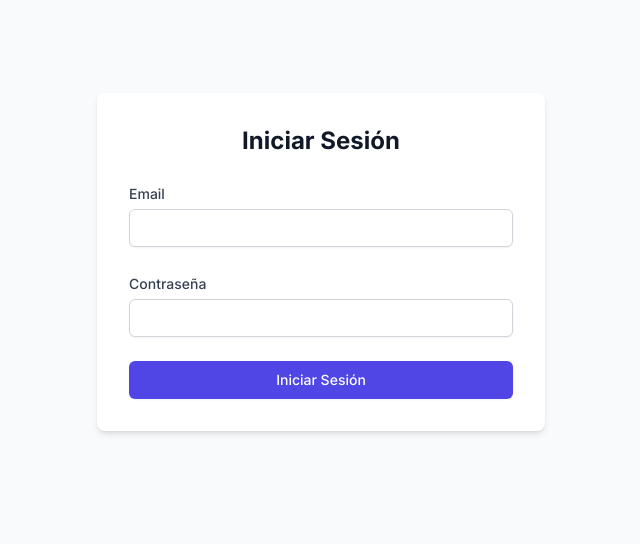
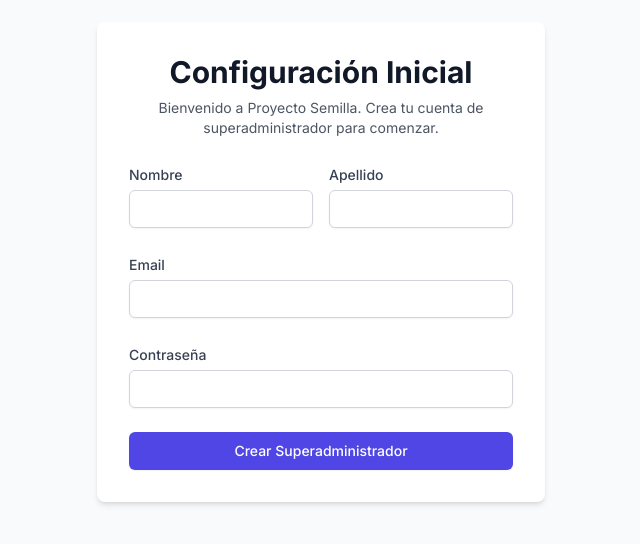
Before and after one commit to untalcamilomedina/proyecto-semilla, a Next.js app in the folder frontend/: page / in a window 1280 px wide. Shown: the part 138-682 px from the top of the page, without its empty margins (319-959 px from the left). Built offline with nearby package versions, Linux system fonts and the light colour scheme; no server answers.

Commit message:
feat(setup): Implement dynamic superadmin creation from frontend - remove hardcoded admin data

```diff
--- a/frontend/src/app/page.tsx
+++ b/frontend/src/app/page.tsx
@@ -3,12 +3,17 @@
 import { useState, useEffect } from 'react';
 import { useRouter } from 'next/navigation';
 import { useAuthStore } from '@/stores/auth-store';
+import { apiClient } from '@/lib/api-client';
 
-export default function LoginPage() {
+export default function HomePage() {
   const router = useRouter();
-  const { login, isAuthenticated, isLoading, error, clearError } = useAuthStore();
+  const { login, register, isAuthenticated, isLoading, error, clearError } = useAuthStore();
   const [email, setEmail] = useState('');
   const [password, setPassword] = useState('');
+  const [firstName, setFirstName] = useState('');
+  const [lastName, setLastName] = useState('');
+  const [needsSetup, setNeedsSetup] = useState<boolean | null>(null);
+  const [setupLoading, setSetupLoading] = useState(true);
 
   useEffect(() => {
     if (isAuthenticated) {
@@ -17,13 +22,31 @@ export default function LoginPage() {
   }, [isAuthenticated, router]);
 
   useEffect(() => {
+    // Check if system needs initial setup
+    const checkSetupStatus = async () => {
+      try {
+        const status = await apiClient.getSetupStatus();
+        setNeedsSetup(status.needs_setup);
+      } catch (error) {
+        console.error('Error checking setup status:', error);
+        // If we can't check setup status, assume it needs setup
+        setNeedsSetup(true);
+      } finally {
+        setSetupLoading(false);
+      }
+    };
+
+    checkSetupStatus();
+  }, []);
+
+  useEffect(() => {
     // Clear errors when component unmounts or on new login attempt
     return () => {
       clearError();
     };
   }, [clearError]);
 
-  const handleSubmit = async (e: React.FormEvent) => {
+  const handleLogin = async (e: React.FormEvent) => {
     e.preventDefault();
     clearError();
     try {
@@ -35,12 +58,137 @@ export default function LoginPage() {
     }
   };
 
+  const handleSetup = async (e: React.FormEvent) => {
+    e.preventDefault();
+    clearError();
+    try {
+      const userData = {
+        email,
+        password,
+        nombre_completo: `${firstName} ${lastName}`.trim(),
+        first_name: firstName,
+        last_name: lastName,
+        tenant_id: undefined // Let backend handle tenant creation
+      } as any;
+      await register(userData);
+      // The useEffect above will handle the redirect
+    } catch (err) {
+      // Error is already set in the store, just log it for debugging
+      console.error('Setup failed', err);
+    }
+  };
+
+  // Show loading while checking setup status
+  if (setupLoading) {
+    return (
+      <div className="flex items-center justify-center min-h-screen bg-gray-50">
+        <div className="text-center">
+          <div className="animate-spin rounded-full h-12 w-12 border-b-2 border-blue-600 mx-auto mb-4"></div>
+          <p className="text-gray-600">Verificando configuración del sistema...</p>
+        </div>
+      </div>
+    );
+  }
+
+  // Show setup form if system needs initial setup
+  if (needsSetup) {
+    return (
+      <div className="flex items-center justify-center min-h-screen bg-gray-50">
+        <div className="w-full max-w-md p-8 space-y-6 bg-white rounded-lg shadow-md">
+          <div className="text-center">
+            <h1 className="text-3xl font-bold text-gray-900">Configuración Inicial</h1>
+            <p className="mt-2 text-sm text-gray-600">
+              Bienvenido a Proyecto Semilla. Crea tu cuenta de superadministrador para comenzar.
+            </p>
+          </div>
+
+          <form className="space-y-6" onSubmit={handleSetup}>
+            <div className="grid grid-cols-2 gap-4">
+              <div>
+                <label htmlFor="firstName" className="text-sm font-medium text-gray-700">Nombre</label>
+                <input
+                  id="firstName"
+                  name="firstName"
+                  type="text"
+                  autoComplete="given-name"
+                  required
+                  value={firstName}
+                  onChange={(e) => setFirstName(e.target.value)}
+                  className="mt-1 block w-full px-3 py-2 border border-gray-300 rounded-md shadow-sm placeholder-gray-400 focus:outline-none focus:ring-indigo-500 focus:border-indigo-500 sm:text-sm"
+                />
+              </div>
+
+              <div>
+                <label htmlFor="lastName" className="text-sm font-medium text-gray-700">Apellido</label>
+                <input
+                  id="lastName"
+                  name="lastName"
+                  type="text"
+                  autoComplete="family-name"
+                  required
+                  value={lastName}
+                  onChange={(e) => setLastName(e.target.value)}
+                  className="mt-1 block w-full px-3 py-2 border border-gray-300 rounded-md shadow-sm placeholder-gray-400 focus:outline-none focus:ring-indigo-500 focus:border-indigo-500 sm:text-sm"
+                />
+              </div>
+            </div>
+
+            <div>
+              <label htmlFor="email" className="text-sm font-medium text-gray-700">Email</label>
+              <input
+                id="email"
+                name="email"
+                type="email"
+                autoComplete="email"
+                required
+                value={email}
+                onChange={(e) => setEmail(e.target.value)}
+                className="mt-1 block w-full px-3 py-2 border border-gray-300 rounded-md shadow-sm placeholder-gray-400 focus:outline-none focus:ring-indigo-500 focus:border-indigo-500 sm:text-sm"
+              />
+            </div>
+
+            <div>
+              <label htmlFor="password" className="text-sm font-medium text-gray-700">Contraseña</label>
+              <input
+                id="password"
+                name="password"
+                type="password"
+                autoComplete="new-password"
+                required
+                value={password}
+                onChange={(e) => setPassword(e.target.value)}
+                className="mt-1 block w-full px-3 py-2 border border-gray-300 rounded-md shadow-sm placeholder-gray-400 focus:outline-none focus:ring-indigo-500 focus:border-indigo-500 sm:text-sm"
+              />
+            </div>
+
+            {error && (
+              <div className="p-3 text-sm text-red-700 bg-red-100 rounded-md">
+                {error}
+              </div>
+            )}
+
+            <div>
+              <button
+                type="submit"
+                disabled={isLoading}
+                className="w-full flex justify-center py-2 px-4 border border-transparent rounded-md shadow-sm text-sm font-medium text-white bg-indigo-600 hover:bg-indigo-700 focus:outline-none focus:ring-2 focus:ring-offset-2 focus:ring-indigo-500 disabled:opacity-50 disabled:cursor-not-allowed"
+              >
+                {isLoading ? 'Creando cuenta...' : 'Crear Superadministrador'}
+              </button>
+            </div>
+          </form>
+        </div>
+      </div>
+    );
+  }
+
+  // Show login form if system is already configured
   return (
     <div className="flex items-center justify-center min-h-screen bg-gray-50">
       <div className="w-full max-w-md p-8 space-y-6 bg-white rounded-lg shadow-md">
         <h1 className="text-2xl font-bold text-center text-gray-900">Iniciar Sesión</h1>
 
-        <form className="space-y-6" onSubmit={handleSubmit}>
+        <form className="space-y-6" onSubmit={handleLogin}>
           <div>
             <label htmlFor="email" className="text-sm font-medium text-gray-700">Email</label>
             <input
--- a/frontend/src/lib/api-client.ts
+++ b/frontend/src/lib/api-client.ts
@@ -282,6 +282,13 @@ class ApiClient {
     const response: AxiosResponse<{ permissions: string[] }> = await this.axiosInstance.get('/api/v1/auth/permissions');
     return response.data;
   }
+
+  // Setup status
+  async getSetupStatus(): Promise<{ needs_setup: boolean; user_count: number; message: string }> {
+    const response: AxiosResponse<{ needs_setup: boolean; user_count: number; message: string }> =
+      await this.axiosInstance.get('/api/v1/auth/setup-status');
+    return response.data;
+  }
 }
 
 // Export singleton instance
```
Also changed, not shown: 2 other files (tests, documents, lock files or other folders).
